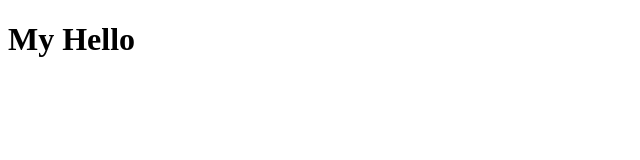
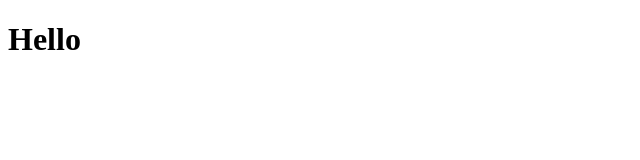
Before and after one commit to KenPowerClassroom/ixd-project-2024-EliskaVrzalova, a plain HTML site: page index.html in a window 1280 px wide. Shown: the whole page, without its empty margins (0-640 px from the left). Drawn offline with Linux system fonts and the light colour scheme.

Commit message:
Update index.html

```diff
--- a/index.html
+++ b/index.html
@@ -2,7 +2,7 @@
 <html>
 <body>
 
-<h1>My Hello</h1>
+<h1>Hello</h1>
 
 
 </body>
```
